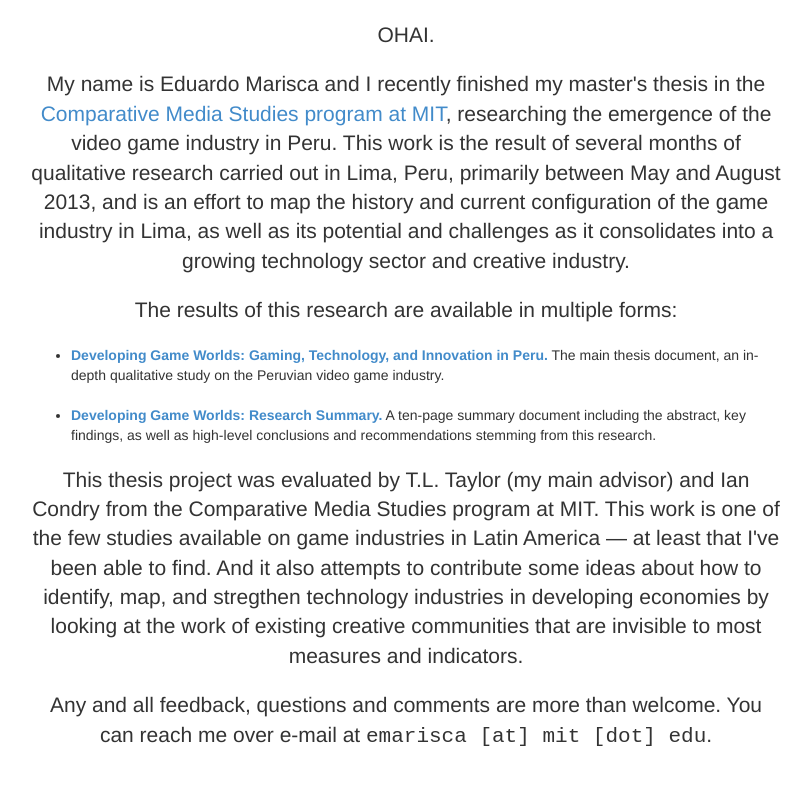
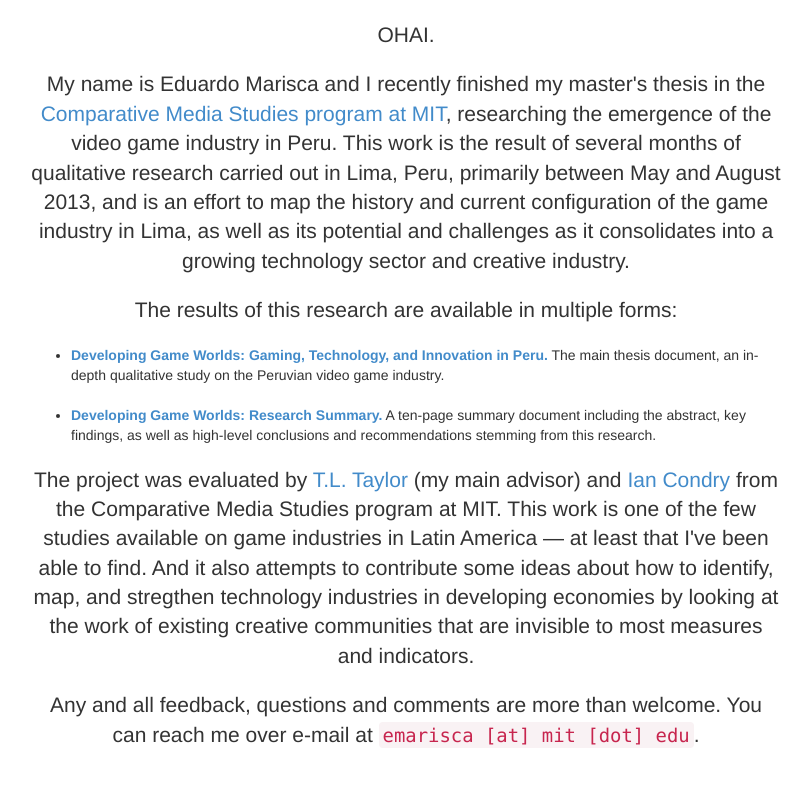
Before and after one commit to piscosour/piscosour.github.io, a Jekyll site: the page built from thesis/index.html, in a window 1280 px wide. Shown: the top 787 px of the page, without its empty margins (234-1045 px from the left). Built offline with Jekyll 4.4.1, drawn with Linux system fonts in a browser that asks for light colours.

Commit message:
more thesis changes

```diff
--- a/thesis/index.html
+++ b/thesis/index.html
@@ -11,5 +11,5 @@
 <!--<li style="margin-top: 20px; margin-bottom: 20px"><strong>The Peruvian Gamedex</strong>. A pre-alpha tool I've developed to catalog and document the history of video games made in Peru (still in very early development and with unvalidated data).</li>
 <li style="margin-top: 20px; margin-bottom: 20px"><strong>A photo gallery</strong>. Images captured during my field work in Lima.</li>-->
 </ul>
-<p class="lead" style="text-align: center">This thesis project was evaluated by T.L. Taylor (my main advisor) and Ian Condry from the Comparative Media Studies program at MIT. This work is one of the few studies available on game industries in Latin America &mdash; at least that I've been able to find. And it also attempts to contribute some ideas about how to identify, map, and stregthen technology industries in developing economies by looking at the work of existing creative communities that are invisible to most measures and indicators.</p>
-<p class="lead" style="text-align: center">Any and all feedback, questions and comments are more than welcome. You can reach me over e-mail at <kbd>emarisca [at] mit [dot] edu</kbd>.</p>
+<p class="lead" style="text-align: center">The project was evaluated by <a href="http://tltaylor.com/">T.L. Taylor</a> (my main advisor) and <a href="http://web.mit.edu/condry/www/">Ian Condry</a> from the Comparative Media Studies program at MIT. This work is one of the few studies available on game industries in Latin America &mdash; at least that I've been able to find. And it also attempts to contribute some ideas about how to identify, map, and stregthen technology industries in developing economies by looking at the work of existing creative communities that are invisible to most measures and indicators.</p>
+<p class="lead" style="text-align: center">Any and all feedback, questions and comments are more than welcome. You can reach me over e-mail at <code>emarisca [at] mit [dot] edu</code>.</p>
```
